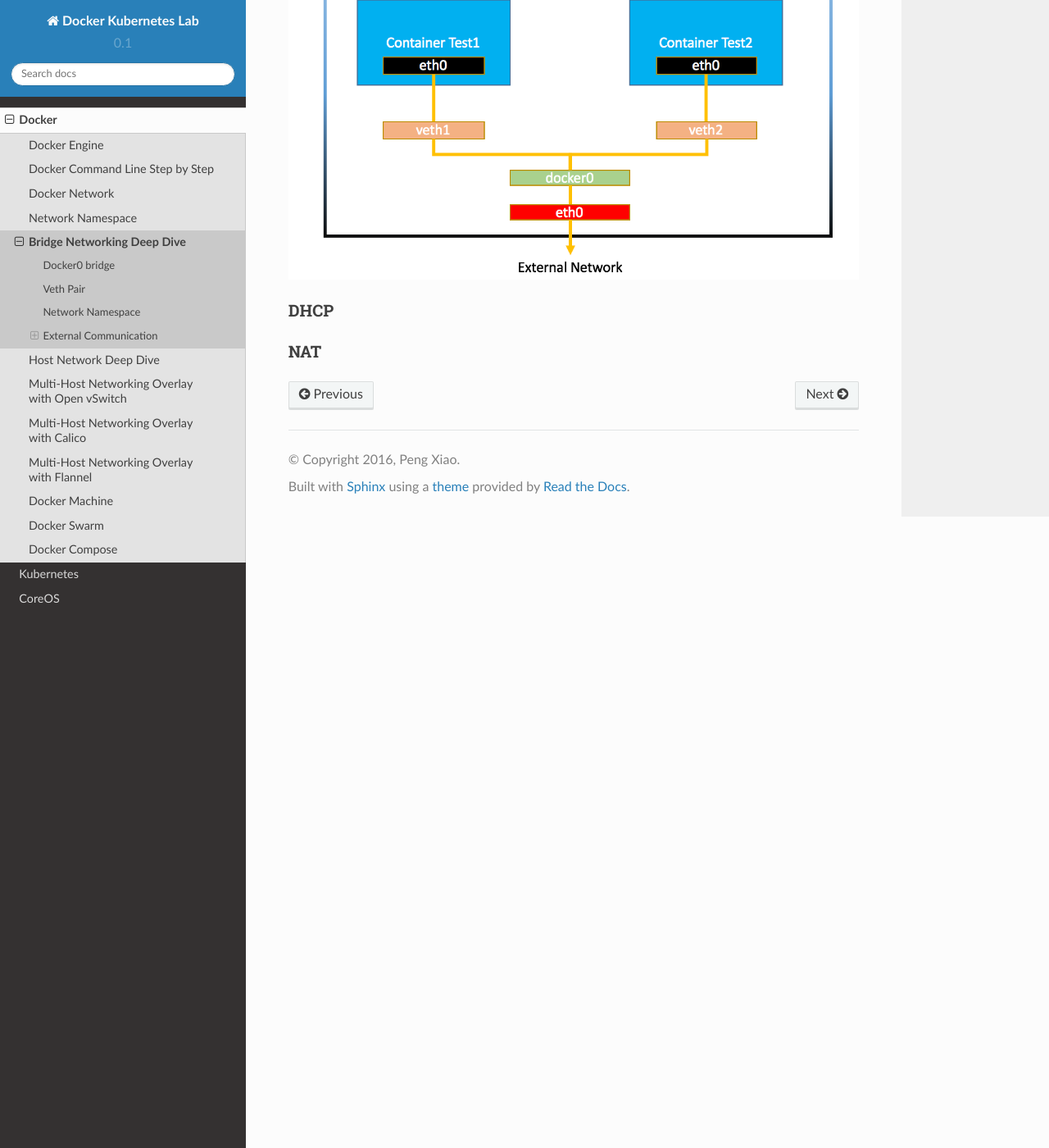
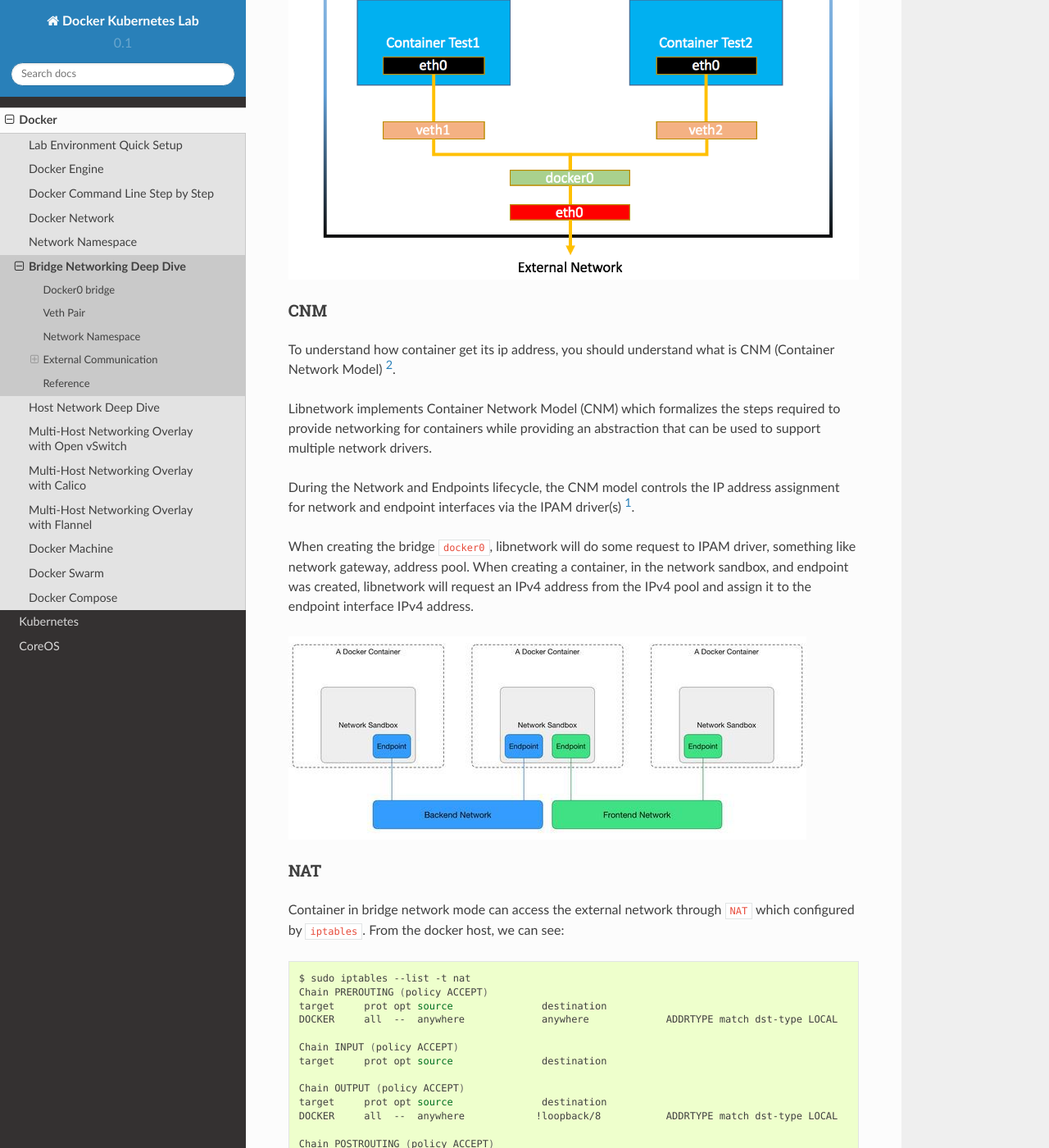
Before and after one commit to xiaopeng163/docker-k8s-lab, a Sphinx documentation site: the page built from docs/source/docker/bridged-network.rst, in a window 1280 px wide and 1400 px high, scrolled down 5069 px. Shown: the whole window at 82% size. Built offline with Sphinx 7.4.7 and the Read the Docs theme 2.0.0, drawn with Linux system fonts in a browser that asks for light colours; some of the changed text lies outside the part shown.

Commit message:
add more about bridge network and init vagrant file
Signed-off-by: Peng Xiao <xiaoquwl@gmail.com>

```diff
--- a/docs/source/docker.rst
+++ b/docs/source/docker.rst
@@ -4,6 +4,7 @@ Docker
 .. toctree::
    :maxdepth: 1
 
+   docker/lab-environment
    docker/docker-engine
    docker/docker-cli
    docker/docker-network
--- a/docs/source/docker/bridged-network.rst
+++ b/docs/source/docker/bridged-network.rst
@@ -267,9 +267,59 @@ The basic network would be like below:
 .. image:: _image/two-container-network.png
 
 
-DHCP
+CNM
 ~~~~
 
+To understand how container get its ip address, you should understand what is CNM (Container Network Model) [#f2]_.
+
+Libnetwork implements Container Network Model (CNM) which formalizes the steps required to provide networking for
+containers while providing an abstraction that can be used to support multiple network drivers.
+
+During the Network and Endpoints lifecycle, the CNM model controls the IP address assignment for network
+and endpoint interfaces via the IPAM driver(s) [#f1]_.
+
+When creating the bridge ``docker0``,  libnetwork will do some request to IPAM driver, something like network gateway, address
+pool. When creating a container, in the network sandbox, and endpoint was created, libnetwork will request an IPv4 address from
+the IPv4 pool and assign it to the endpoint interface IPv4 address.
+
+.. image:: _image/cnm-model.jpg
 
 NAT
 ~~~
+
+Container in bridge network mode can access the external network through ``NAT`` which configured by ``iptables``. From the
+docker host, we can see:
+
+.. code-block:: bash
+
+  $ sudo iptables --list -t nat
+  Chain PREROUTING (policy ACCEPT)
+  target     prot opt source               destination
+  DOCKER     all  --  anywhere             anywhere             ADDRTYPE match dst-type LOCAL
+
+  Chain INPUT (policy ACCEPT)
+  target     prot opt source               destination
+
+  Chain OUTPUT (policy ACCEPT)
+  target     prot opt source               destination
+  DOCKER     all  --  anywhere            !loopback/8           ADDRTYPE match dst-type LOCAL
+
+  Chain POSTROUTING (policy ACCEPT)
+  target     prot opt source               destination
+  MASQUERADE  all  --  172.17.0.0/16  anywhere
+
+  Chain DOCKER (2 references)
+  target     prot opt source               destination
+  RETURN     all  --  anywhere             anywhere
+
+
+For NAT with iptables, you can reference [#f3]_ [#f4]_
+
+
+Reference
+----------
+
+.. [#f1] https://github.com/docker/libnetwork/blob/master/docs/ipam.md
+.. [#f2] https://github.com/docker/libnetwork/blob/master/docs/design.md
+.. [#f3] http://www.karlrupp.net/en/computer/nat_tutorial
+.. [#f4] https://access.redhat.com/documentation/en-US/Red_Hat_Enterprise_Linux/4/html/Security_Guide/s1-firewall-ipt-fwd.html
--- /dev/null
+++ b/docs/source/docker/lab-environment.rst
@@ -0,0 +1,2 @@
+Lab Environment Quick Setup
+===========================
```
Also changed, not shown: docs/source/docker/_image/cnm-model.jpg (added), 2 other files.
